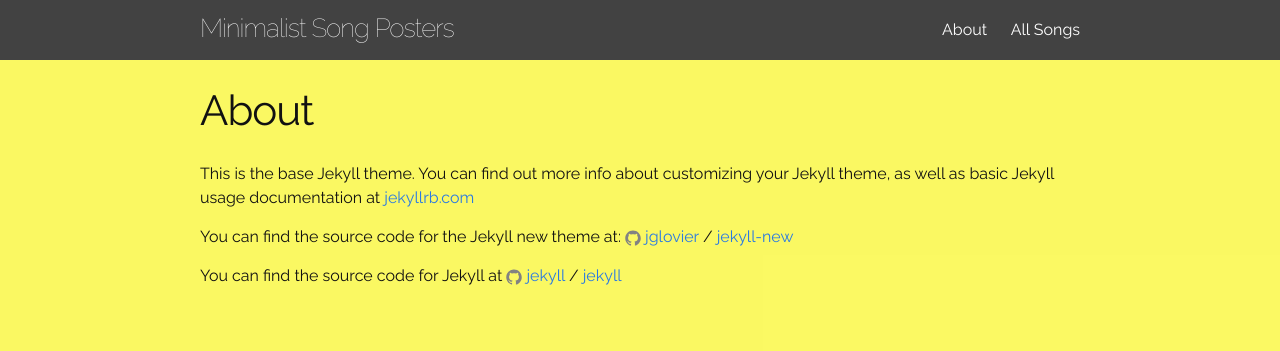
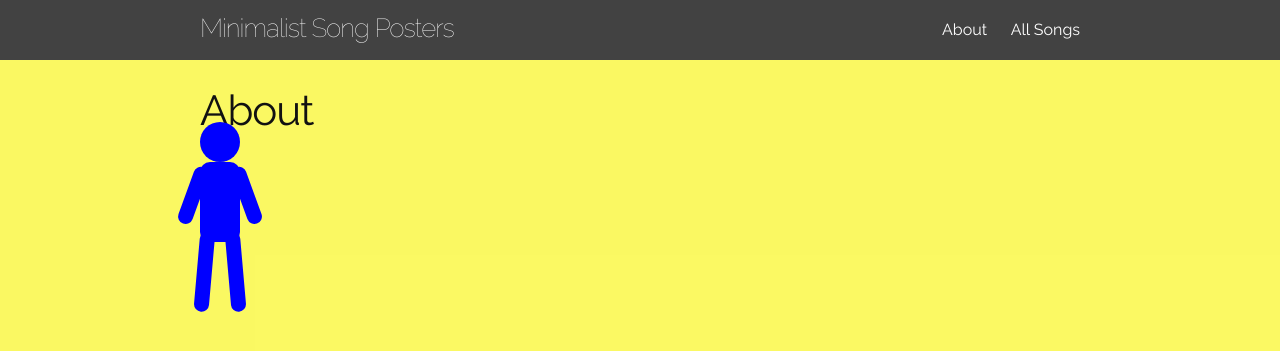
Before and after one commit to AshBardhan/Minimalist-Song-Posters, a Jekyll site: the page built from about.md, in a window 1280 px wide and 900 px high. Shown: the top 351 px of the window. Built offline with Jekyll 4.4.1, drawn with Linux system fonts in a browser that asks for light colours.

Commit message:
Make basic stick figure

```diff
--- /dev/null
+++ b/_sass/_stick-figure.scss
@@ -0,0 +1,86 @@
+$stick-figure: 280px;
+$cube-tape-size: 50px;
+
+$cube-color: #C7A172;
+$cube-tape-color: #A28661;
+
+.stick {
+	width: 40px;
+	height: 80px;
+	border-radius: 10px;
+	background: black;
+	position: relative;
+
+	&--blue {
+		background: blue;
+	}
+
+	&--yellow {
+		background: yellow;
+	}
+}
+
+.stick__head {
+	width: 40px;
+	height: 40px;
+	background: inherit;
+	border-radius: 50%;
+	position: absolute;
+	top: -40px;
+	//animation: headbang 0.3s linear 0s infinite;
+	left: calc(50% - 20px);
+}
+
+@keyframes headbang {
+	from {
+		top: -40px;
+	}
+	50% {
+		top: -20px;
+	}
+	to {
+		top: -40px;
+	}
+}
+
+.stick__leg {
+	border-radius: inherit;
+	background: inherit;
+	width: 15px;
+	height: 80px;
+	position: absolute;
+	transition: all 2s;
+	bottom: -70px;
+	transform-origin: 50% 5%;
+
+	&--left {
+		left: 0;
+		transform: rotate(5deg);
+	}
+
+	&--right {
+		right: 0;
+		transform: rotate(-5deg);
+	}
+}
+
+.stick__arm {
+	border-radius: inherit;
+	background: inherit;
+	width: 15px;
+	height: 60px;
+	position: absolute;
+	transition: all 2s;
+	top: 5px;
+	transform-origin: 50% 5%;
+
+	&--left {
+		left: -5px;
+		transform: rotate(20deg);
+	}
+
+	&--right {
+		right: -5px;
+		transform: rotate(-20deg);
+	}
+}
--- a/about.md
+++ b/about.md
@@ -4,12 +4,10 @@ title: About
 permalink: /about/
 ---
 
-This is the base Jekyll theme. You can find out more info about customizing your Jekyll theme, as well as basic Jekyll usage documentation at [jekyllrb.com](http://jekyllrb.com/)
-
-You can find the source code for the Jekyll new theme at:
-{% include icon-github.html username="jglovier" %} /
-[jekyll-new](https://github.com/jglovier/jekyll-new)
-
-You can find the source code for Jekyll at
-{% include icon-github.html username="jekyll" %} /
-[jekyll](https://github.com/jekyll/jekyll)
+<div class="stick  stick--blue">
+	<div class="stick__head"></div>
+	<div class="stick__arm  stick__arm--left"></div>
+	<div class="stick__arm  stick__arm--right"></div>
+	<div class="stick__leg  stick__leg--left"></div>
+	<div class="stick__leg  stick__leg--right"></div>
+</div>
--- a/css/main.scss
+++ b/css/main.scss
@@ -49,5 +49,6 @@ $on-laptop: 1000px;
 @import
 		"base",
 		"layout",
+		"stick-figure",
 		"songs"
 ;
```
